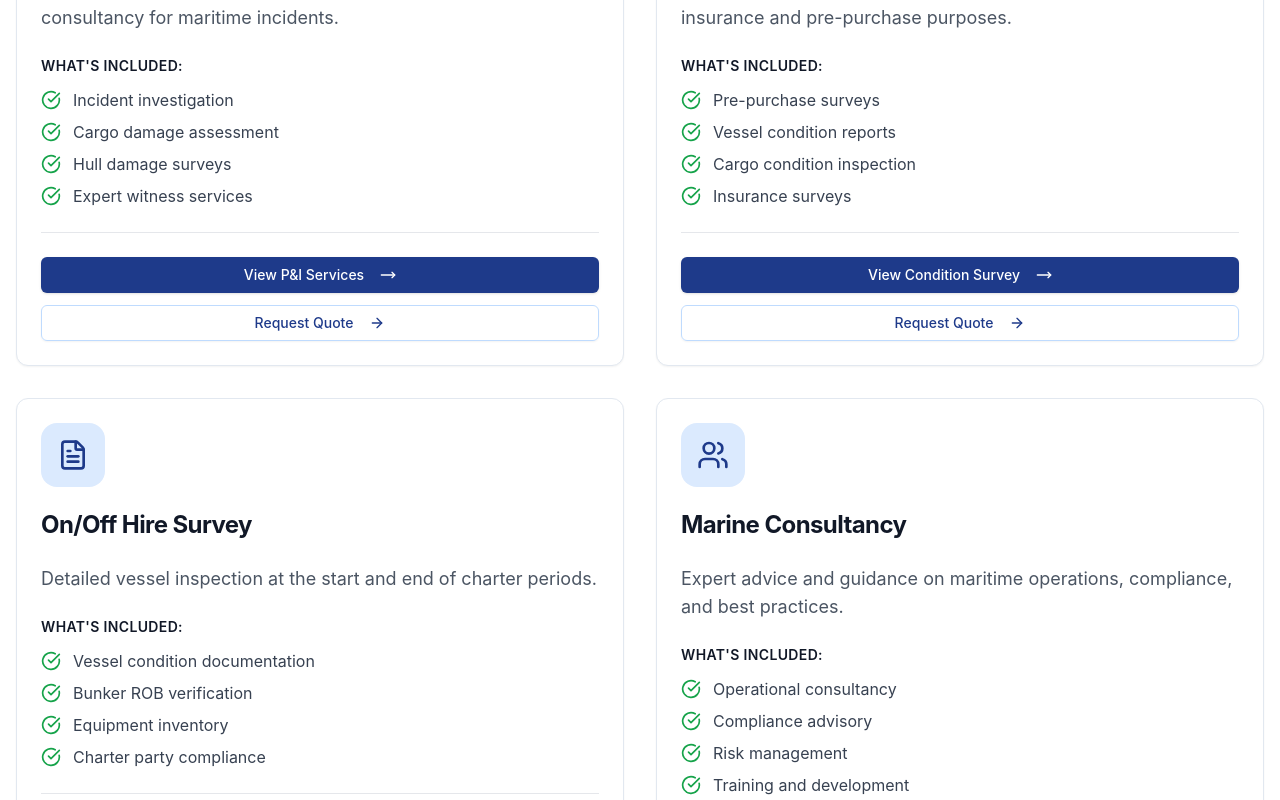
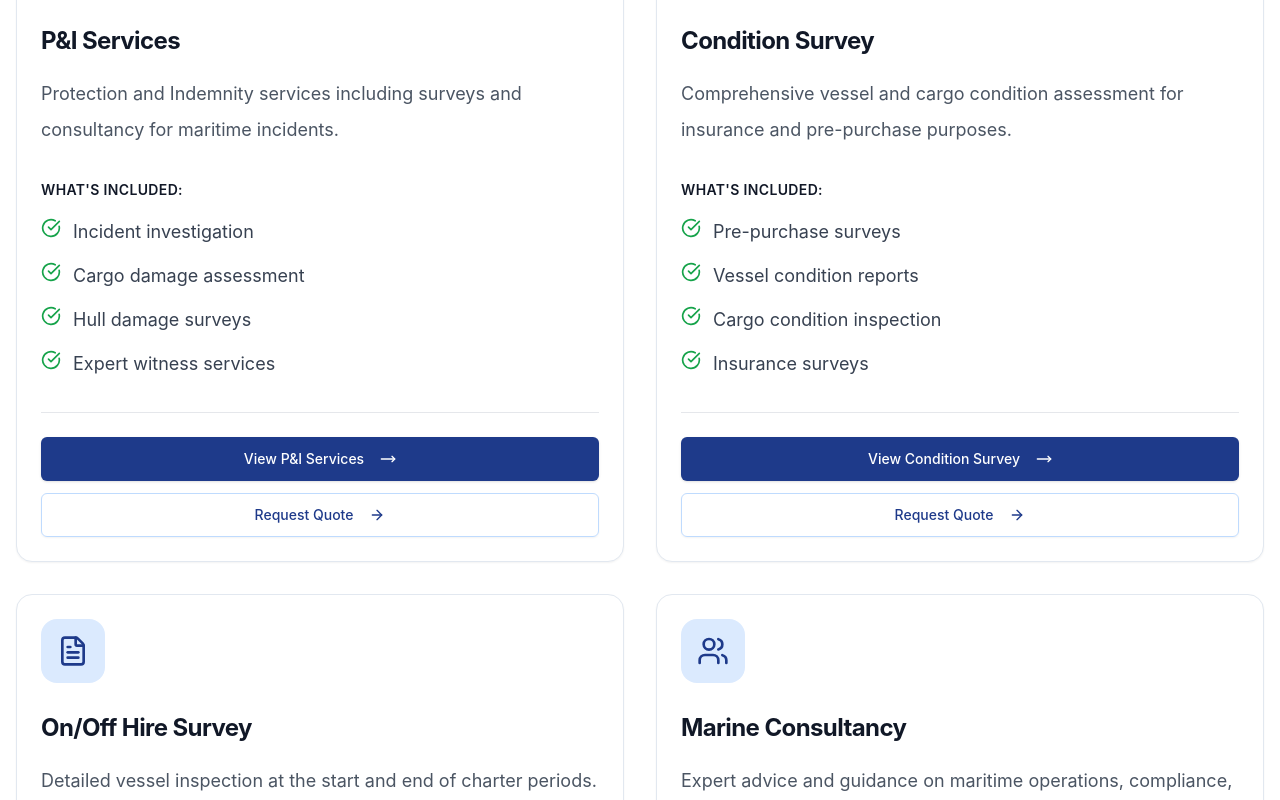
Before and after one commit to vigneshhegde23/nhmarineglobal, a React (Create React App) app: page /services in a window 1280 px wide. Shown: the part 1240-2040 px from the top of the page. Built offline with nearby package versions, Linux system fonts and the light colour scheme; no server answers.

Commit message:
Update services page layout

```diff
--- a/src/pages/Home.jsx
+++ b/src/pages/Home.jsx
@@ -88,7 +88,7 @@ const Home = () => {
                     </ul>
                     <Button asChild variant="ghost" className="text-blue-900 hover:text-blue-700 p-0">
                       <Link to={`/services/${service.slug}`}>
-                        Learn More
+                        View {service.title}
                         <ArrowRight className="ml-2 w-4 h-4" />
                       </Link>
                     </Button>
--- a/src/pages/ServiceDetail.jsx
+++ b/src/pages/ServiceDetail.jsx
@@ -1,6 +1,6 @@
 import React from 'react';
 import { Link, Navigate, useParams } from 'react-router-dom';
-import { ArrowRight, CheckCircle, ChevronRight, MapPin, PhoneCall, ShieldCheck } from 'lucide-react';
+import { ArrowRight, CheckCircle, ChevronRight, ShieldCheck } from 'lucide-react';
 import { Button } from '../components/ui/button';
 import { Card, CardContent } from '../components/ui/card';
 import { services } from '../data/mock';
@@ -128,17 +128,7 @@ const ServiceDetail = () => {
           <div className="mt-16 rounded-[2rem] bg-gradient-to-r from-slate-950 via-blue-950 to-blue-900 p-8 text-white shadow-2xl md:p-10">
             <div className="grid gap-8 md:grid-cols-[1fr_auto] md:items-center">
               <div>
-                <div className="flex flex-wrap gap-3 text-sm text-blue-100">
-                  <span className="inline-flex items-center gap-2 rounded-full bg-white/10 px-4 py-2">
-                    <MapPin className="h-4 w-4" />
-                    South India port support
-                  </span>
-                  <span className="inline-flex items-center gap-2 rounded-full bg-white/10 px-4 py-2">
-                    <PhoneCall className="h-4 w-4" />
-                    Direct response for inquiries
-                  </span>
-                </div>
-                <h3 className="mt-5 text-3xl font-bold">Need support for {service.title.toLowerCase()}?</h3>
+                <h3 className="text-3xl font-bold">Need support for {service.title.toLowerCase()}?</h3>
                 <p className="mt-3 max-w-2xl text-base leading-7 text-blue-100">
                   Tell us your vessel, location, and service requirement, and we will get back to you with a suitable response.
                 </p>
--- a/src/pages/Services.jsx
+++ b/src/pages/Services.jsx
@@ -25,48 +25,55 @@ const Services = () => {
       {/* Services Grid */}
       <section className="py-20 bg-white">
         <div className="container mx-auto px-4">
-          <div className="grid grid-cols-1 lg:grid-cols-2 gap-8">
+          <div className="grid grid-cols-1 gap-8 lg:grid-cols-2">
             {services.map((service) => {
               const IconComponent = require('lucide-react')[service.icon];
               return (
-                <Card key={service.id} className="group overflow-hidden border border-slate-200 bg-white shadow-sm transition-all duration-300 hover:-translate-y-1 hover:border-blue-300 hover:shadow-2xl">
-                  <CardHeader>
-                    <div className="mb-4 flex items-start justify-between">
-                      <div className="w-16 h-16 rounded-2xl bg-blue-100 flex items-center justify-center group-hover:bg-blue-900 transition-colors duration-300">
-                        <IconComponent className="w-8 h-8 text-blue-900 group-hover:text-white transition-colors duration-300" />
+                <Card
+                  key={service.id}
+                  className="group flex h-full flex-col overflow-hidden rounded-2xl border border-slate-200 bg-white shadow-sm transition-all duration-300 hover:-translate-y-1 hover:border-blue-300 hover:shadow-xl"
+                >
+                  <CardHeader className="pb-5">
+                    <div className="mb-6 flex items-start justify-between">
+                      <div className="flex h-16 w-16 items-center justify-center rounded-2xl bg-blue-100 transition-colors duration-300 group-hover:bg-blue-900">
+                        <IconComponent className="h-8 w-8 text-blue-900 transition-colors duration-300 group-hover:text-white" />
                       </div>
                     </div>
-                    <CardTitle className="text-2xl font-bold text-gray-900">
+                    <CardTitle className="text-2xl font-bold leading-tight text-gray-900">
                       {service.title}
                     </CardTitle>
                   </CardHeader>
-                  <CardContent>
-                    <p className="text-gray-600 mb-6 text-lg">
+                  <CardContent className="flex flex-1 flex-col pt-0">
+                    <p className="mb-8 text-lg leading-9 text-gray-600">
                       {service.description}
                     </p>
 
-                    <div className="space-y-3">
-                      <h4 className="font-semibold text-gray-900 text-sm uppercase tracking-wide">
+                    <div className="flex-1 space-y-4">
+                      <h4 className="text-sm font-semibold uppercase tracking-wide text-gray-900">
                         What's Included:
                       </h4>
-                      <ul className="space-y-2">
+                      <ul className="space-y-3">
                         {service.details.map((detail, idx) => (
-                          <li key={idx} className="flex items-start">
-                            <CheckCircle className="w-5 h-5 text-green-600 mr-3 mt-0.5 flex-shrink-0" />
-                            <span className="text-gray-700">{detail}</span>
+                          <li key={idx} className="flex items-start text-lg">
+                            <CheckCircle className="mr-3 mt-0.5 h-5 w-5 flex-shrink-0 text-green-600" />
+                            <span className="leading-8 text-gray-700">{detail}</span>
                           </li>
                         ))}
                       </ul>
                     </div>
 
-                    <div className="mt-6 pt-6 border-t border-gray-200 space-y-3">
-                      <Button asChild className="w-full bg-blue-900 hover:bg-blue-800 text-white">
+                    <div className="mt-8 space-y-3 border-t border-gray-200 pt-6">
+                      <Button asChild className="h-11 w-full rounded-md bg-blue-900 text-white hover:bg-blue-800">
                         <Link to={`/services/${service.slug}`}>
                           View {service.title}
                           <MoveRight className="ml-2 w-4 h-4" />
                         </Link>
                       </Button>
-                      <Button asChild variant="outline" className="w-full border-blue-200 text-blue-900 hover:bg-blue-50">
+                      <Button
+                        asChild
+                        variant="outline"
+                        className="h-11 w-full rounded-md border-blue-200 text-blue-900 hover:bg-blue-50"
+                      >
                         <Link to="/quote" state={{ service: service.title }}>
                           Request Quote
                           <ArrowRight className="ml-2 w-4 h-4" />
```
